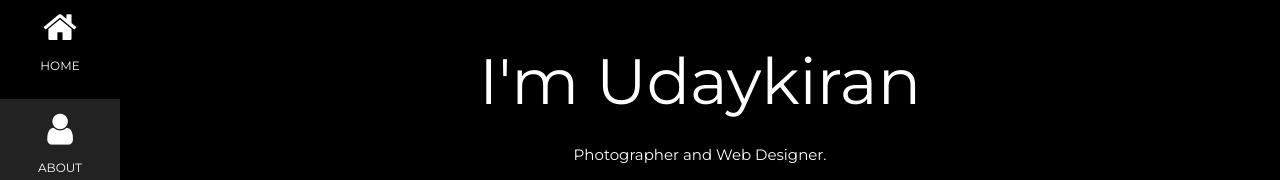
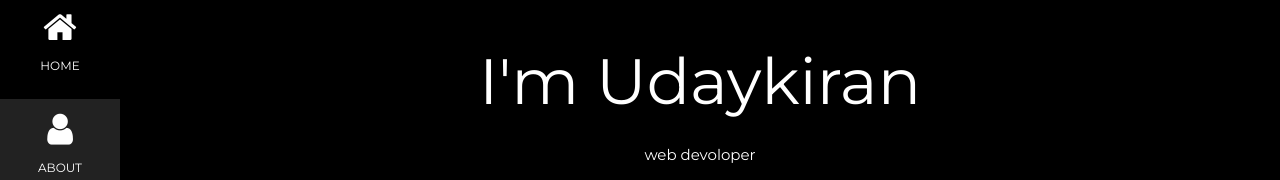
Before and after one commit to soma222/resume, a plain HTML site: page index.html in a window 1280 px wide. Shown: the part 21-201 px from the top of the page. Drawn offline with nearby package versions, Linux system fonts and the light colour scheme.

Commit message:
Update index.html

```diff
--- a/index.html
+++ b/index.html
@@ -57,7 +57,7 @@ body, h1,h2,h3,h4,h5,h6 {font-family: "Montserrat", sans-serif}
   <!-- Header/Home -->
   <header class="w3-container w3-padding-32 w3-center w3-black" id="home">
     <h1 class="w3-jumbo"><span class="w3-hide-small">I'm</span> Udaykiran</h1>
-    <p>Photographer and Web Designer.</p>
+    <p>web devoloper</p>
     <img src="dp.jpg" alt="boy" class="w3-image" width="992" height="1108">
   </header>
 
```
